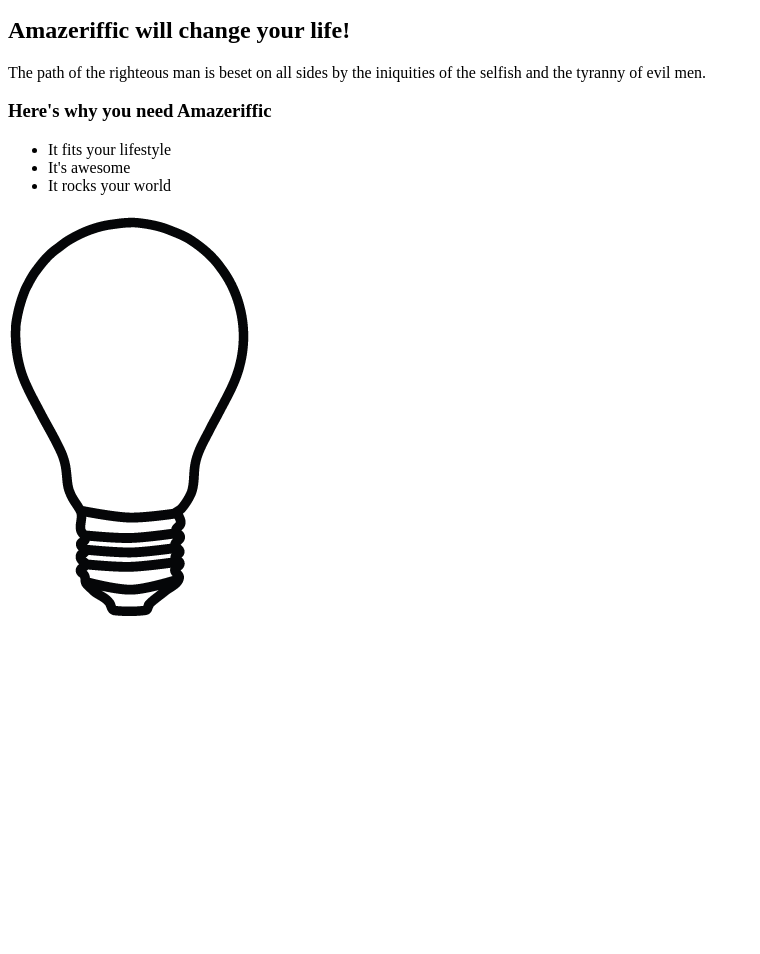
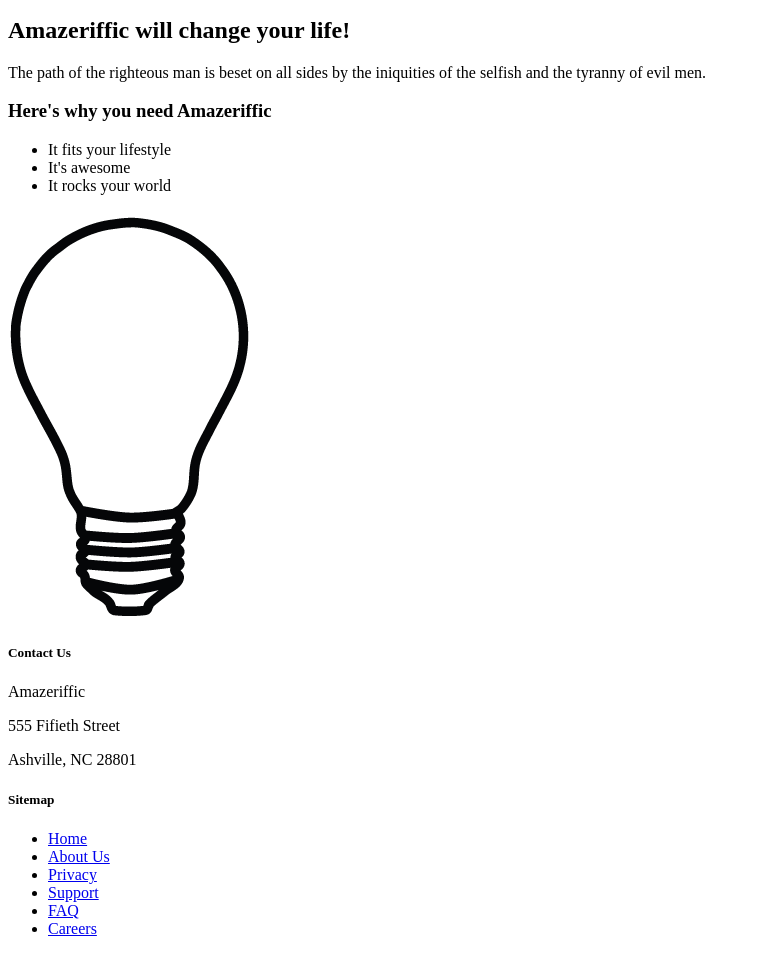
Before and after one commit to ASmith6/amazeriffic, a plain HTML site: page index.html in a window 1280 px wide. Shown: the part 101-1055 px from the top of the page, without its empty margins (0-760 px from the left). Before the commit the page ends 800 px from the top, so only its background shows below. Drawn offline with Linux system fonts and the light colour scheme.

Commit message:
completed the footer section

```diff
--- a/index.html
+++ b/index.html
@@ -29,6 +29,24 @@
     <!-- main content  -->
 
     <footer>
+      <div class="contact">
+        <h5>Contact Us</h5>
+        <p>Amazeriffic</p>
+        <p>555 Fifieth Street</p>
+        <p>Ashville, NC 28801</p>
+      </div>
+
+      <div class="sitemap">
+        <h5>Sitemap</h5>
+        <ul>
+          <li><a href="#">Home</a></li>
+          <li><a href="#">About Us</a></li>
+          <li><a href="#">Privacy</a></li>
+          <li><a href="#">Support</a></li>
+          <li><a href="#">FAQ</a></li>
+          <li><a href="#">Careers</a></li>
+        </ul>
+      </div>
 
     </footer>
     <!-- footer content -->
```
